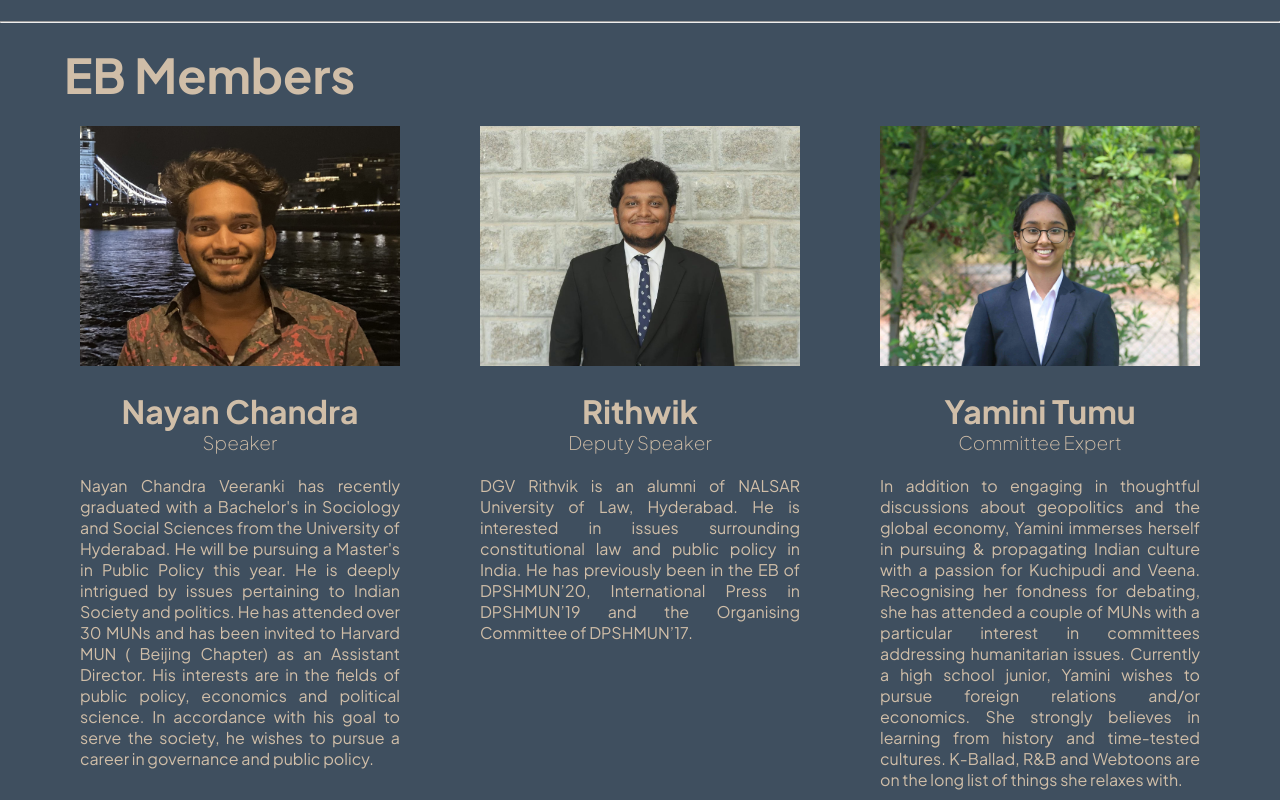
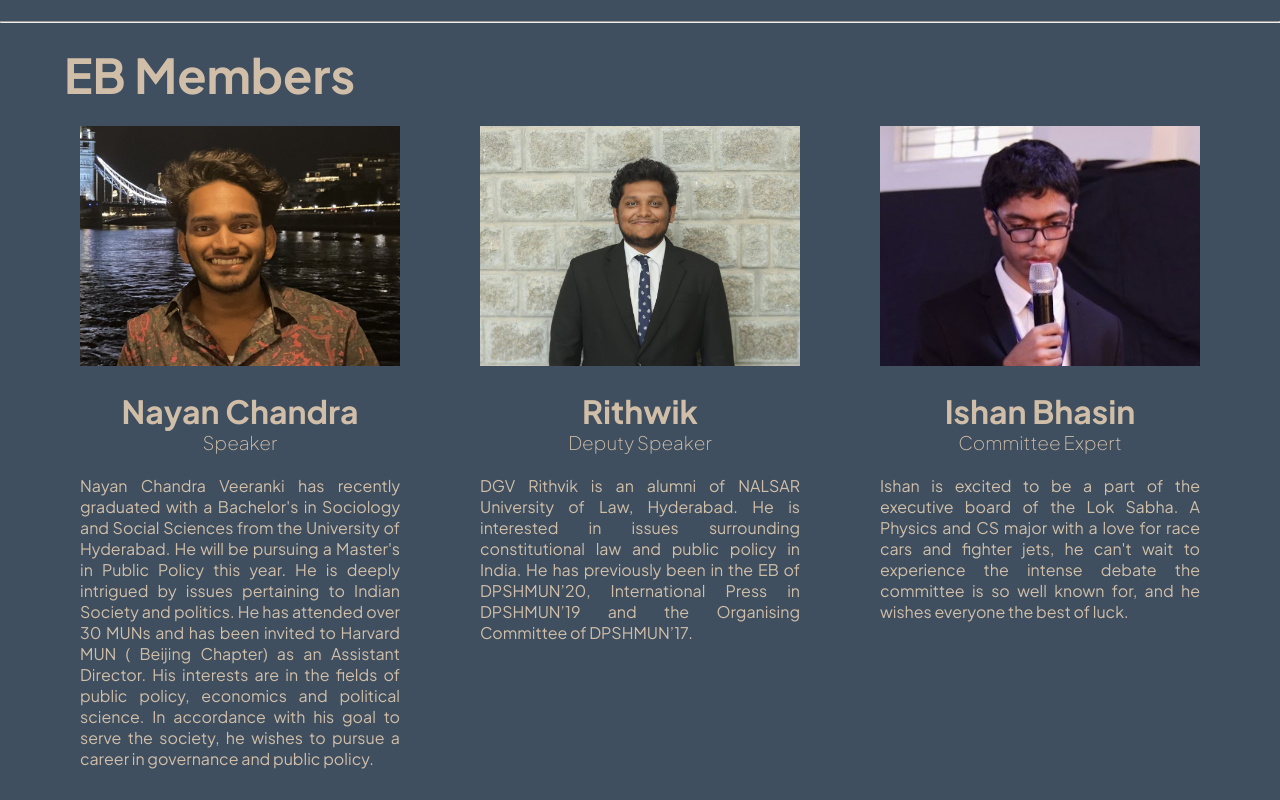
Before and after one commit to SEshaan/DPSH-MUN-Website, a SvelteKit app: page /LS in a window 1280 px wide. Shown: the part 1280-2080 px from the top of the page. Built offline with nearby package versions, Linux system fonts and the light colour scheme.

Commit message:
eb go brr

```diff
--- a/src/routes/Allocations/+page.svelte
+++ b/src/routes/Allocations/+page.svelte
@@ -99,7 +99,8 @@
 <br />
 <div id="🧐">
 	<h1>Allocations</h1>
-	<a href={allocationsMatrix}>View Allocations Matrix →</a><br />
+	<!-- <p style="color: #d0bea8;">Please scroll down to view allocations for Lok Sabha and International Press (IP)</p> -->
+	<p style="color: #d0bea8;">Lok Sabha and International Press (IP) can be found <a href="#list">here</a></p>
 	<br />
 	<select name="" id="com_sel">
 		<option value="disec" id="disec">DISEC</option>
--- a/src/routes/LS/+page.svelte
+++ b/src/routes/LS/+page.svelte
@@ -36,11 +36,10 @@
                 </p>
             </div>
             <div class="card">
-                <img src="./EB/Yamini.jpg" alt="" style="object-fit: contain;"><br><br>
-                <h2>Yamini Tumu</h2><h3>Committee Expert</h3><br>
-                <p>In addition to engaging in thoughtful discussions about geopolitics and the global economy, Yamini immerses herself in pursuing & propagating Indian culture with a passion for Kuchipudi and Veena. Recognising her fondness for debating, she has attended a couple of MUNs with a particular interest in committees addressing humanitarian issues. Currently a high school junior, Yamini wishes to pursue foreign relations and/or economics. She strongly believes in learning from history and time-tested cultures. K-Ballad, R&B and Webtoons are on the long list of things she relaxes with.
-                    <br><br>
-                    She is looking forward to hosting this year’s conference as the Committee Expert!
+                <img src="./EB/Ishan.jpg" alt="" style="object-fit: contain;"><br><br>
+                <h2>Ishan Bhasin</h2><h3>Committee Expert</h3><br>
+                <p>Ishan is excited to be a part of the executive board of the Lok Sabha. A Physics and CS major with a love for race cars and fighter jets, he can't wait to experience the intense debate the committee is so well known for, and he wishes everyone the best of luck.
+
                     </p>
             </div>
         </div>
```
Also changed, not shown: static/EB/Ishan.jpg (added), static/EB/Yamini.jpg (deleted).
